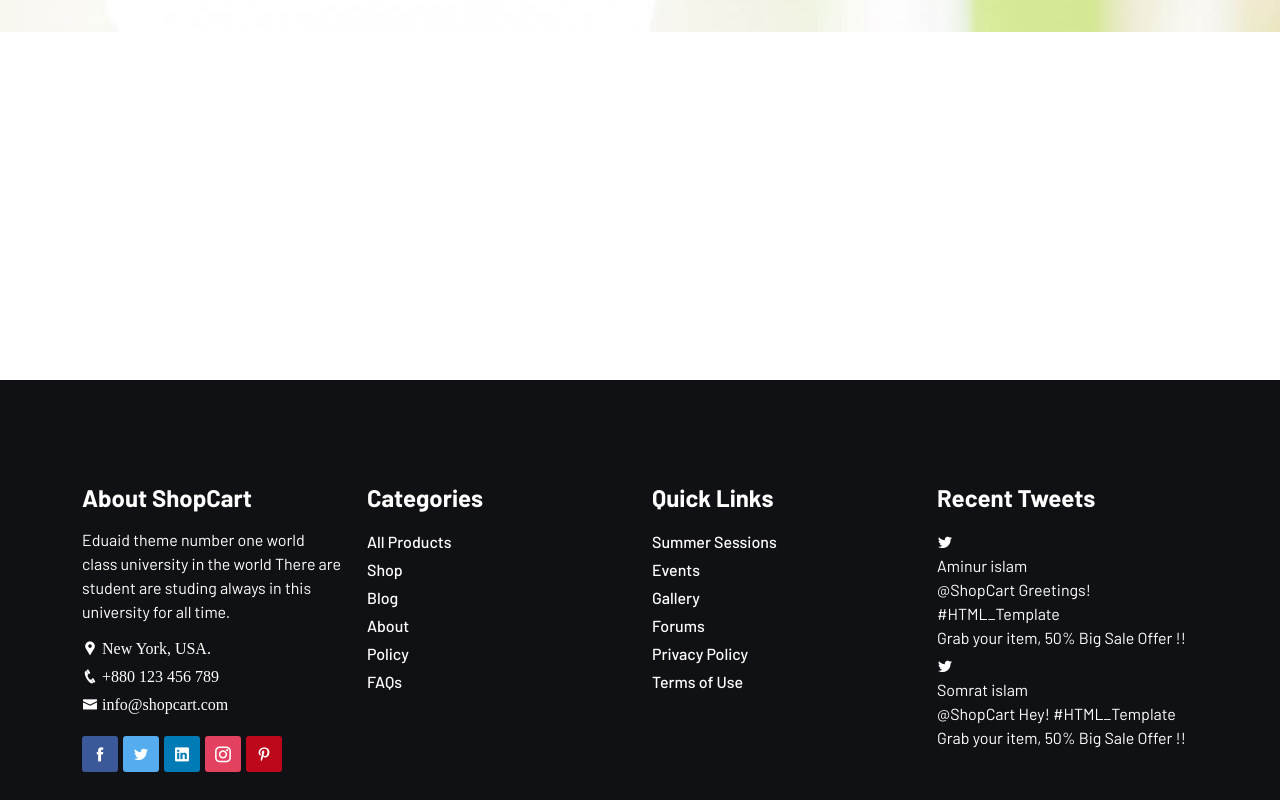
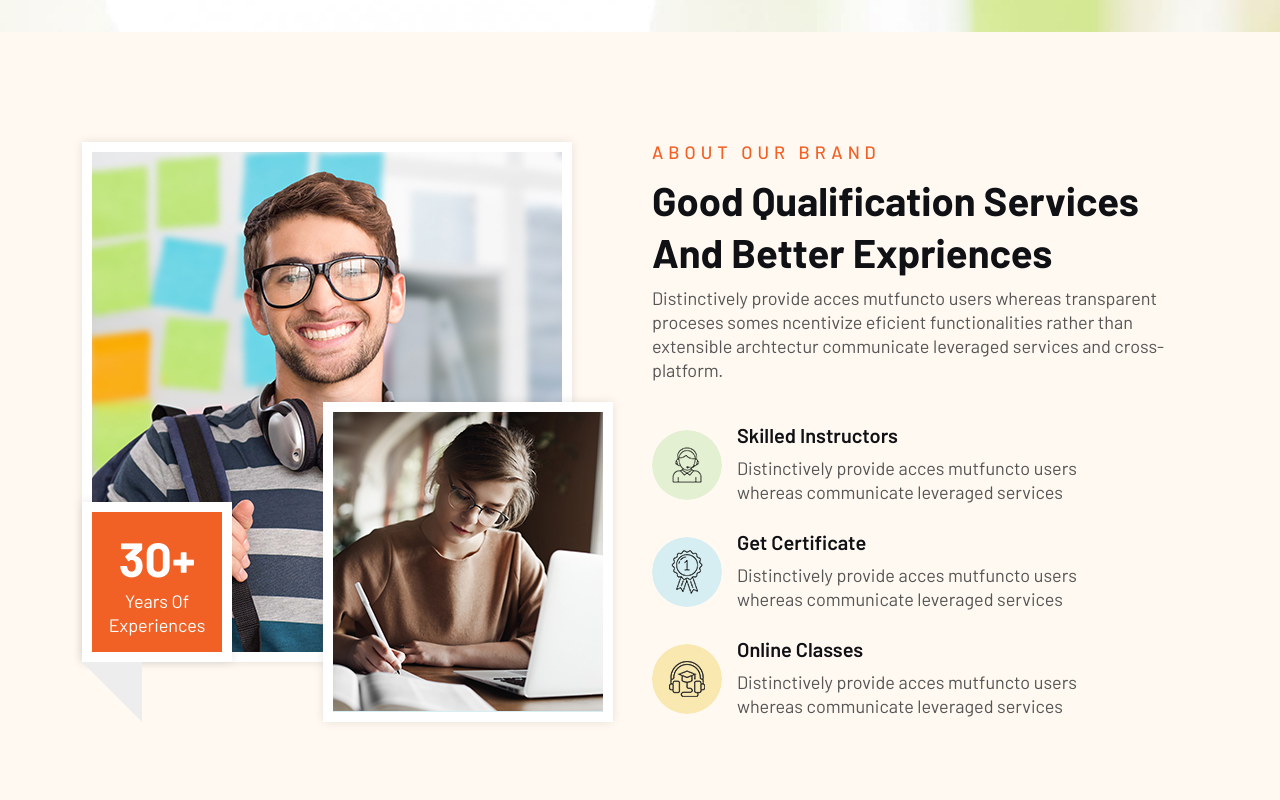
Before and after one commit to imsedhu/happibuy, a React (Vite) app: page /about in a window 1280 px wide. Shown: the part 420-1220 px from the top of the page. Built offline with nearby package versions, Linux system fonts and the light colour scheme.

Commit message:
About component added

```diff
--- a/src/pages/about/About.jsx
+++ b/src/pages/about/About.jsx
@@ -1,12 +1,91 @@
-import React from 'react'
-import PageHeader from '../../components/PageHeader'
+import React from "react";
+import PageHeader from "../../components/PageHeader";
+
+const subTitle = "About Our Brand";
+const title = "Good Qualification Services And Better Expriences";
+const desc =
+  "Distinctively provide acces mutfuncto users whereas transparent proceses somes ncentivize eficient functionalities rather than extensible archtectur communicate leveraged services and cross-platform.";
+
+const year = "30+";
+const expareance = "Years Of Experiences";
+
+const aboutList = [
+  {
+    imgUrl: "/src/assets/images/about/icon/01.jpg",
+    imgAlt: "about icon rajibraj91 rajibraj",
+    title: "Skilled Instructors",
+    desc: "Distinctively provide acces mutfuncto users whereas communicate leveraged services",
+  },
+  {
+    imgUrl: "/src/assets/images/about/icon/02.jpg",
+    imgAlt: "about icon rajibraj91 rajibraj",
+    title: "Get Certificate",
+    desc: "Distinctively provide acces mutfuncto users whereas communicate leveraged services",
+  },
+  {
+    imgUrl: "/src/assets/images/about/icon/03.jpg",
+    imgAlt: "about icon rajibraj91 rajibraj",
+    title: "Online Classes",
+    desc: "Distinctively provide acces mutfuncto users whereas communicate leveraged services",
+  },
+];
 
 const About = () => {
   return (
     <div>
       <PageHeader title={"About Page"} currentPage={"About"} />
+
+      <div className="about-section style-3 padding-tb section-bg">
+        <div className="container">
+          <div className="row justify-content-center row-cols-xl-2 row-cols-1 align-items-center">
+            <div className="col">
+              <div className="about-left">
+                <div className="about-thumb">
+                  <img src="/src/assets/images/about/01.jpg" alt="" />
+                </div>
+                <div className="abs-thumb">
+                  <img src="/src/assets/images/about/02.jpg"  alt="" />
+                </div>
+                <div className="about-left-content">
+                  <h3>{year}</h3>
+                  <p>{expareance}</p>
+                </div>
+              </div>
+            </div>
+
+            {/* 2nd col */}
+            <div className="col">
+              <div className="about-right">
+                <div className="section-header">
+                  <span className="subtitle">{subTitle}</span>
+                  <h2 className="title">{title}</h2>
+                  <p>{desc}</p>
+                </div>
+
+                <div className="section-wrapper">
+                  <ul className="lab-ul">
+                    {
+                      aboutList.map((val, i)=>(
+                        <li key={i}>
+                          <div className="sr-left">
+                            <img src={val.imgUrl} alt="" />
+                          </div>
+                          <div className="sr-right">
+                            <h5>{val.title}</h5>
+                            <p>{val.desc}</p>
+                          </div>
+                        </li>
+                      ))
+                    }
+                  </ul>
+                </div>
+              </div>
+            </div>
+          </div>
+        </div>
+      </div>
     </div>
-  )
-}
+  );
+};
 
-export default About
+export default About;
```
